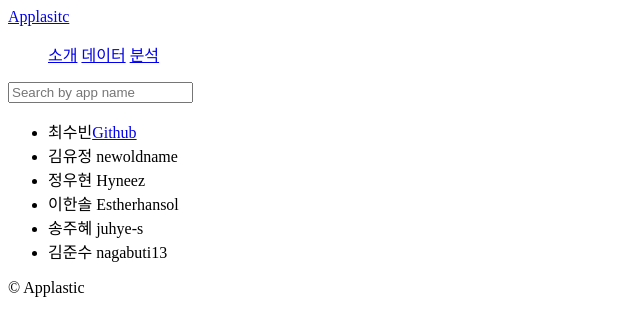
After one commit to ssbinn/applastic-django, a Django app: template templates/apps/about.html in a window 1280 px wide. The commit adds this page. Shown: the top 336 px of the page, without its empty margins (0-640 px from the left). Run offline with Django 3.2, Linux system fonts and the light colour scheme; the template is opened without the code that fills it, so the values that code supplies are empty.

Commit message:
update nav menu

```diff
--- a/apps/urls.py
+++ b/apps/urls.py
@@ -8,4 +8,6 @@ urlpatterns = [
     path("apps/", views.all_apps, name="apps"),
     path("tag/<str:tag>/", views.tag, name="tag"),
     path("apps/<str:id>/", views.app_detail, name="detail"),
+    path("about/", views.about, name="about"),
+    path("analysis/", views.analysis, name="analysis"),
 ]  # url dispatcher
--- /dev/null
+++ b/templates/apps/about.html
@@ -0,0 +1,18 @@
+{% extends "base.html" %}
+
+{% block page_title %}
+    About
+{% endblock page_title %}
+
+{% block content %}
+
+<ul>
+    <li>최수빈<a href="https://github.com/ssbinn/applastic-django">Github</a></li>
+    <li>김유정 newoldname </li>
+    <li>정우현 Hyneez </li>
+    <li>이한솔 Estherhansol </li>
+    <li>송주혜 juhye-s </li>
+    <li>김준수 nagabuti13 </li>
+</ul>
+
+{% endblock content %}
--- a/templates/apps/all_apps.html
+++ b/templates/apps/all_apps.html
@@ -34,6 +34,7 @@
 
     <!-- apps -->
     {% if page %}
+    <h3>구글 플레이스토어와 앱스토어 합친 데이터를 보여줄 곳</h3>
         {% for app in page %}
             <ul>
                 <a href="{% url 'apps:detail' app.id %}">  <!-- url tag, "url의 namespace:경로의 name" argument(<str:id>) -->
--- a/templates/partials/nav.html
+++ b/templates/partials/nav.html
@@ -1,2 +1,8 @@
 
-<a href="{% url "apps:home" %}">Applasitc</a>
+<a href="{% url 'apps:home' %}">Applasitc</a>
+
+<ul>
+    <a href="{% url 'apps:about' %}">소개</a>
+    <a href="{% url 'apps:apps' %}">데이터</a>
+    <a href="{% url 'apps:analysis' %}">분석</a>
+</ul>
```
Also changed, not shown: apps/views.py (+9 -16 lines), templates/apps/analysis.html (added, +15 -0 lines), templates/home.html (+6 -2 lines).
